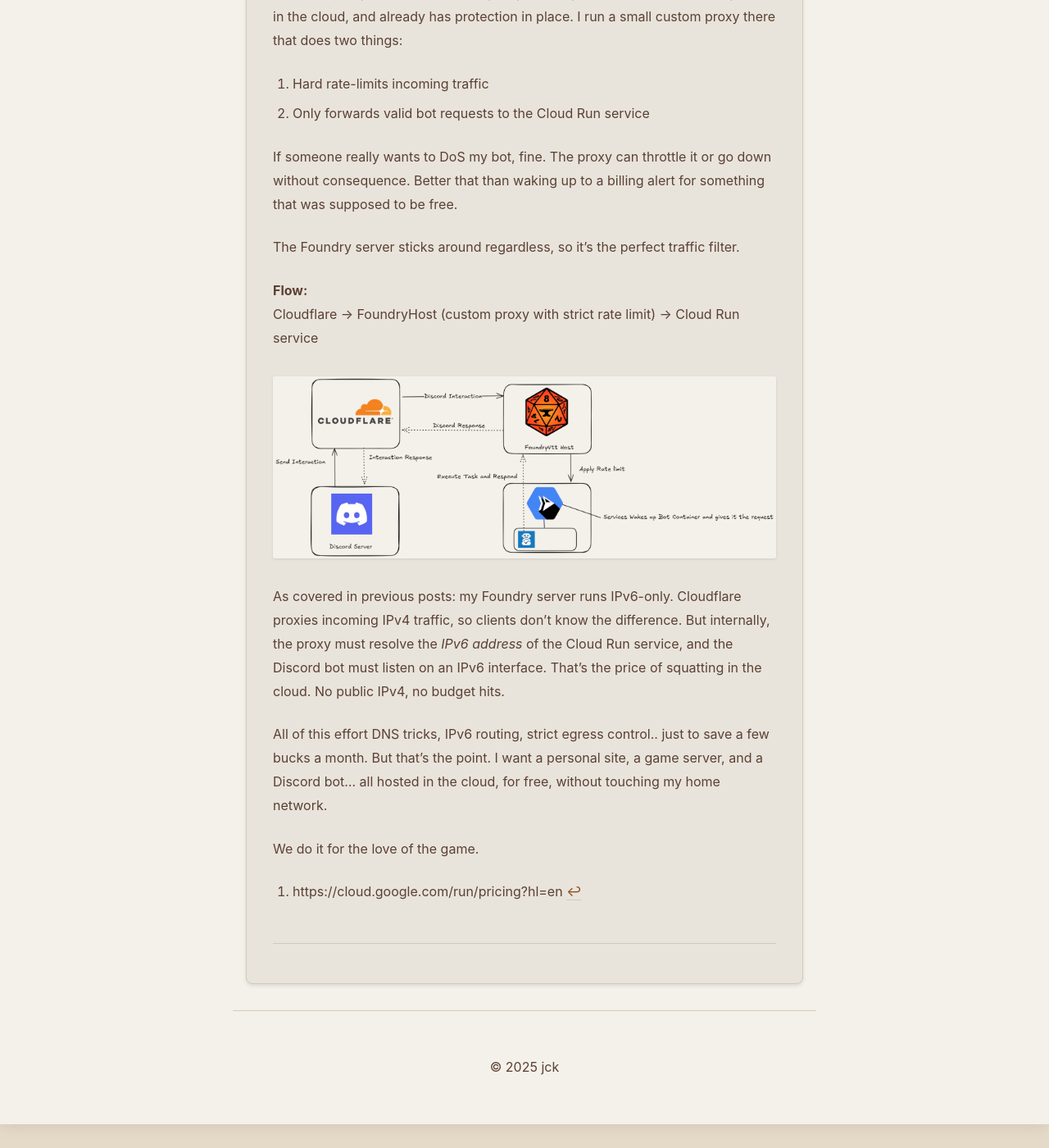
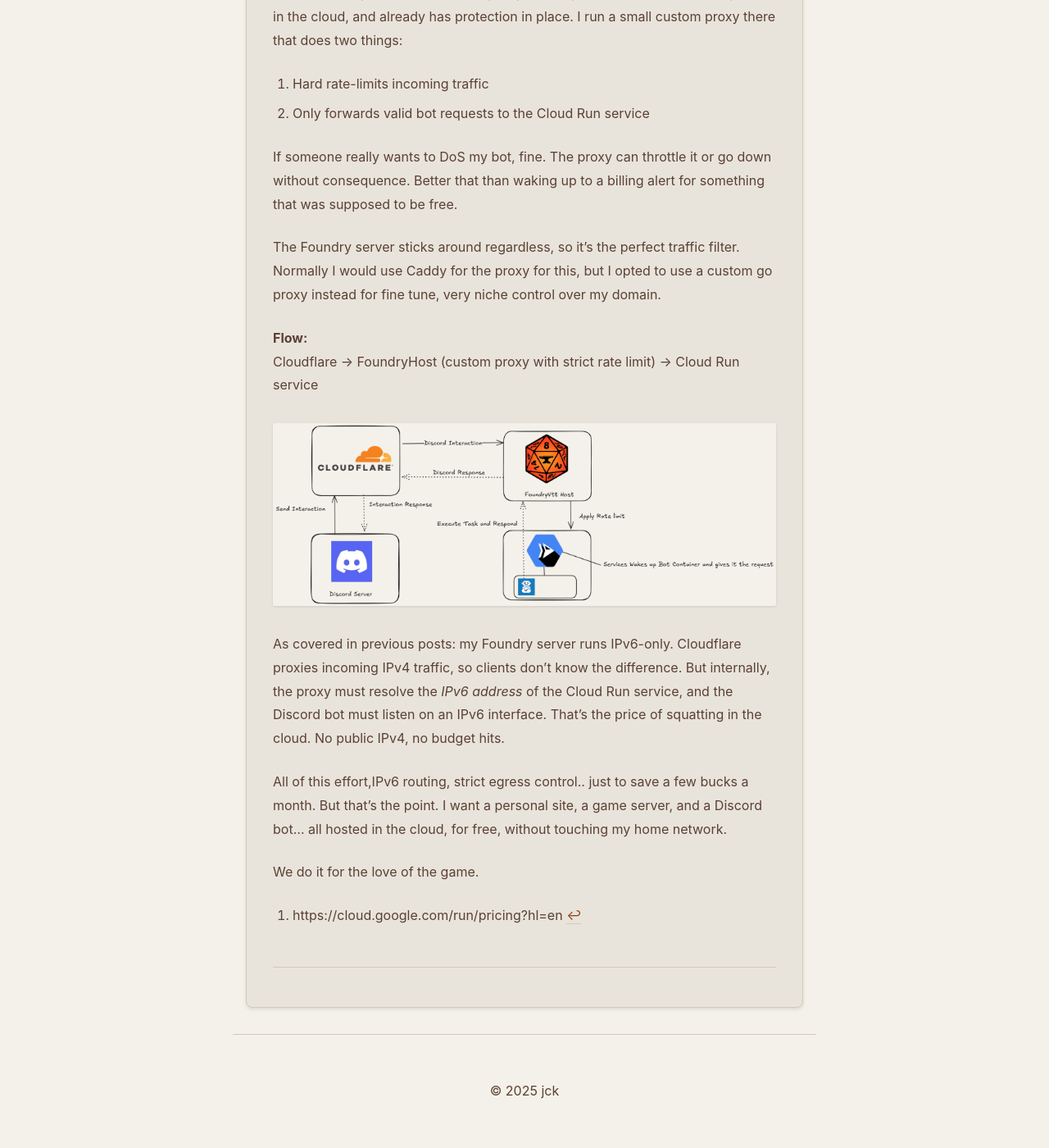
Before and after one commit to jck4/jck.sh-jekyll, a Jekyll site: the page built from _posts/2025-06-17-2025.md, in a window 1280 px wide and 1400 px high, scrolled down 993 px. Shown: the whole window at 82% size. Built offline with Jekyll 4.4.1, drawn with Linux system fonts in a browser that asks for light colours; before the commit the page ends 2364 px from its top, so only the background shows below that.

Commit message:
Updated post

```diff
--- a/_posts/2025-06-17-2025.md
+++ b/_posts/2025-06-17-2025.md
@@ -24,7 +24,7 @@
 
 If someone really wants to DoS my bot, fine. The proxy can throttle it or go down without consequence. Better that than waking up to a billing alert for something that was supposed to be free.
 
-The Foundry server sticks around regardless, so it’s the perfect traffic filter.
+The Foundry server sticks around regardless, so it’s the perfect traffic filter. Normally I would use Caddy for the proxy for this, but I opted to use a custom go proxy instead for fine tune, very niche control over my domain.
 
 
 **Flow:**
@@ -36,6 +36,6 @@
 
 As covered in previous posts: my Foundry server runs IPv6-only. Cloudflare proxies incoming IPv4 traffic, so clients don’t know the difference. But internally, the proxy must resolve the *IPv6 address* of the Cloud Run service, and the Discord bot must listen on an IPv6 interface. That’s the price of squatting in the cloud. No public IPv4, no budget hits.
 
-All of this effort DNS tricks, IPv6 routing, strict egress control.. just to save a few bucks a month. But that’s the point. I want a personal site, a game server, and a Discord bot... all hosted in the cloud, for free, without touching my home network.
+All of this effort,IPv6 routing, strict egress control.. just to save a few bucks a month. But that’s the point. I want a personal site, a game server, and a Discord bot... all hosted in the cloud, for free, without touching my home network.
 
 We do it for the love of the game.
```
